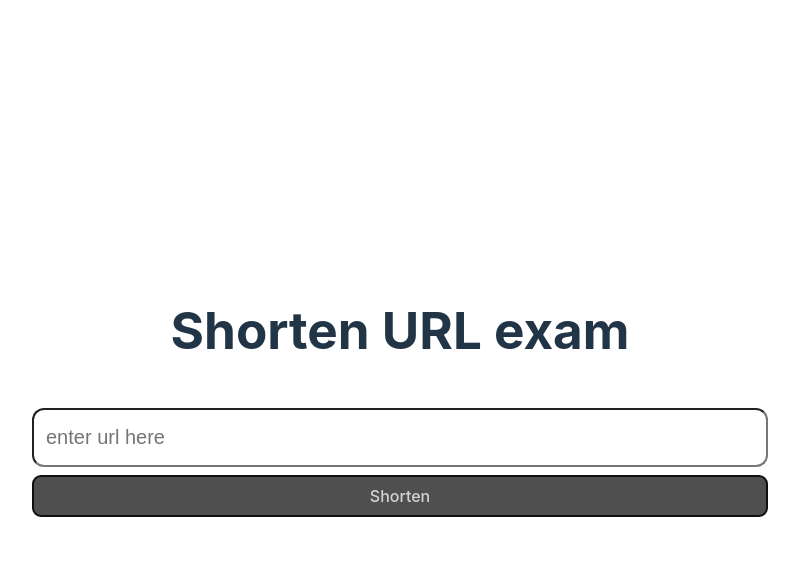
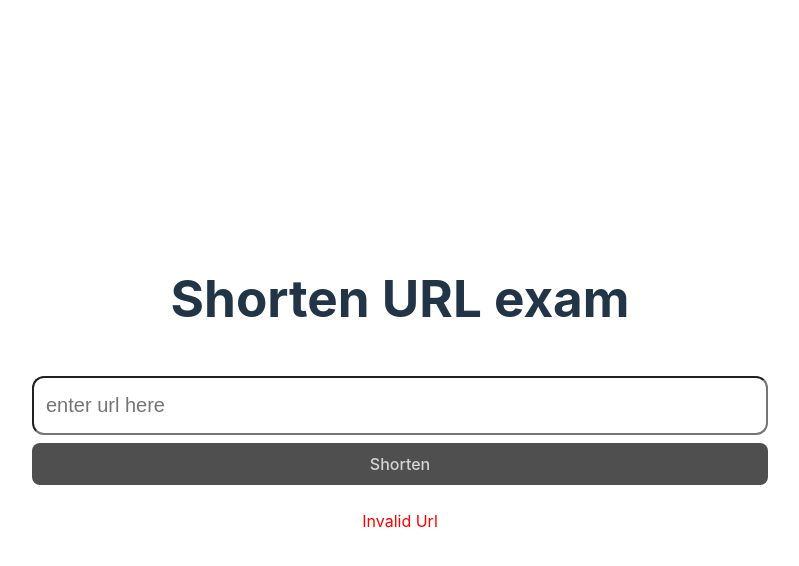
Before and after one commit to toey02354/shorten-link, a React (Vite) app in the folder frontend/: page / in a window 1280 px wide. Both pictures are taken after a click on the button "Shorten". Shown: the top 566 px of the page, without its empty margins (240-1039 px from the left). Built offline with nearby package versions, Linux system fonts and the light colour scheme.

Commit message:
added cors

```diff
--- a/frontend/src/App.css
+++ b/frontend/src/App.css
@@ -54,3 +54,7 @@
   background-color: #4f4f4f;
   color: #d4d4d4;
 }
+
+.danger{
+  color: red
+}
--- a/frontend/src/App.tsx
+++ b/frontend/src/App.tsx
@@ -2,12 +2,27 @@ import { useRef, useState } from "react";
 import reactLogo from "./assets/react.svg";
 import "./App.css";
 
+interface IMessage {
+  isWrong: boolean,
+  message: string
+}
+
+const path = 'https://pants-sea-lion.cyclic.app/' || location.href
+
 function App() {
-  const [url, setUrl] = useState<string>("");
+  const [message, setMessage] = useState<IMessage>({isWrong: false, message: ""});
   const urlRef = useRef<HTMLInputElement>(null)
 
-  const submitUrl = () => {
-    if (urlRef.current?.value.length == 0) return console.log('invalid url')
+  const submitUrl = async () => {
+
+    if (urlRef.current?.value.length == 0) {
+      setMessage({ isWrong: true, message: "Invalid Url" })
+      return
+    }
+    setMessage({ isWrong: false, message: "" })
+    const result = await fetch(path, {method: "GET"}).then(res => res.json())
+    console.log(result);
+
     console.log(urlRef.current?.value.length);
   }
 
@@ -19,6 +34,7 @@ function App() {
         <button type="submit" className="shorten-button" disabled={urlRef.current?.value.length == 0} onClick={submitUrl}>
           Shorten
         </button>
+        {message.message.length > 0 ? <p className={message.isWrong?"danger":""}>{message.message}</p> : undefined}
       </div>
     </div>
   );
--- a/package.json
+++ b/package.json
@@ -11,6 +11,7 @@
   "author": "",
   "license": "ISC",
   "dependencies": {
+    "cors": "^2.8.5",
     "dotenv": "^16.0.3",
     "express": "^4.18.2",
     "mongoose": "^6.8.3",
```
Also changed, not shown: 7 other files (tests, documents, lock files or other folders).
